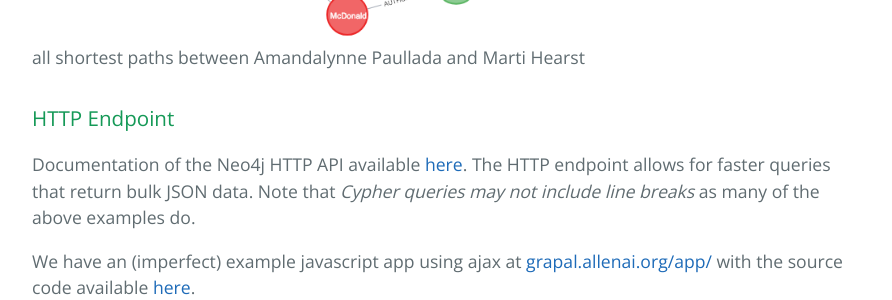
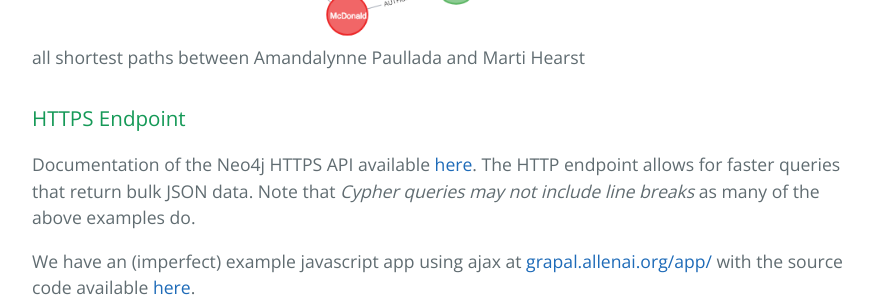
Before and after one commit to allenai/grapal-website, a Jekyll site: the page built from endpoints.md, in a window 1280 px wide. Shown: the part 616-916 px from the top of the page, without its empty margins (192-1084 px from the left). Built offline with Jekyll 4.4.1, drawn with Linux system fonts in a browser that asks for light colours.

Commit message:
Update endpoints.md

```diff
--- a/endpoints.md
+++ b/endpoints.md
@@ -11,11 +11,10 @@
 ![Visual of the shortest paths between Amandalynne Paullada and Marti Hearst](https://allenai.github.io/grapal-website/assets/images/shortest_path.png)
 all shortest paths between Amandalynne Paullada and Marti Hearst
 
+### HTTPS Endpoint
+Documentation of the Neo4j HTTPS API available [here](https://neo4j.com/docs/http-api/current/http-api/introduction/). The HTTP endpoint allows for faster queries that return bulk JSON data. Note that _Cypher queries may not include line breaks_ as many of the above examples do.
 
-### HTTP Endpoint
-Documentation of the Neo4j HTTP API available [here](https://neo4j.com/docs/http-api/current/http-api/introduction/). The HTTP endpoint allows for faster queries that return bulk JSON data. Note that _Cypher queries may not include line breaks_ as many of the above examples do.
-
-We have an (imperfect) example javascript app using ajax at [grapal.allenai.org/app/](grapal.allenai.org/app/) with the source code available [here](https://github.com/allenai/grapal-website/blob/master/app/index.html#L49).
+We have an (imperfect) example javascript app using ajax at [grapal.allenai.org/app/](grapal.allenai.org/app/) with the source code available [here](https://github.com/allenai/grapal-website/blob/0c74b6c9438309c814d0930bba8934680a856b84/app/resources/js/form-handler.js#L22).
 
 ### Language Drivers
 Finally, Neo4j has quite a few language drivers with more details [here](https://neo4j.com/docs/driver-manual/1.7/get-started/). The bolt address for GrapAL is `grapal.allenai.org:7687`.
```
